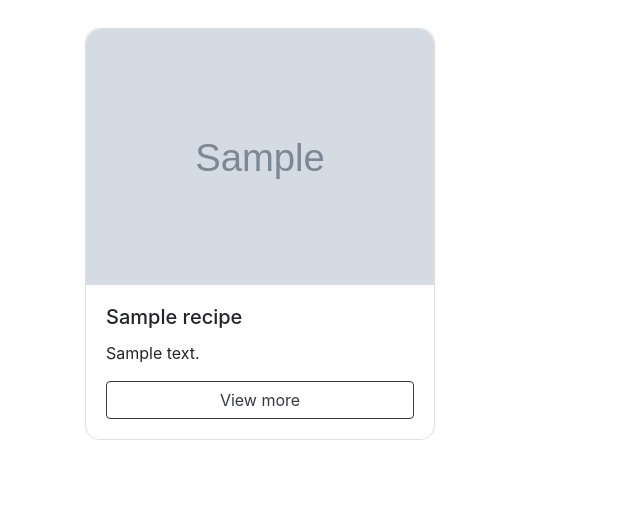
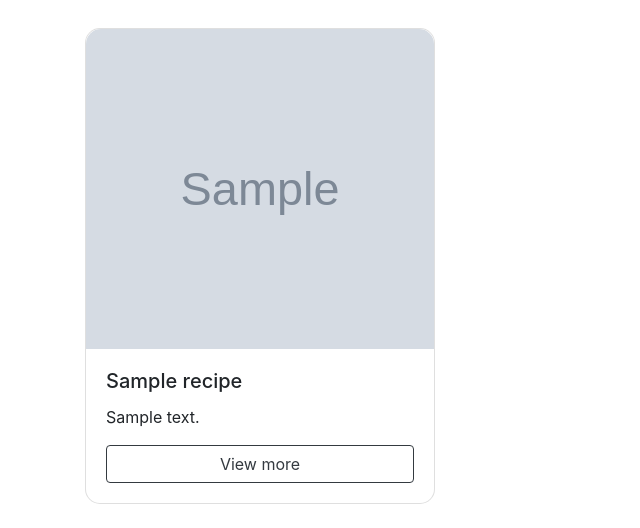
Before and after one commit to AlenKrga1/RevisedCookApplication, a Flask app: page / in a window 1280 px wide. Shown: the part 302-830 px from the top of the page, without its empty margins (0-640 px from the left). Before the commit the page ends 742 px from the top, so only its background shows below. Run offline with Flask 2, Linux system fonts and the light colour scheme; grey boxes marked "Sample" are stand-in pictures; a database or web service that is not in the repository returns one stand-in record (values such as "Sample title"); some libraries are stand-ins or nearby versions.

Commit message:
Card image bug fix

```diff
--- a/templates/home.html
+++ b/templates/home.html
@@ -11,7 +11,7 @@
     {% for recipe in recipes %}
     <div class="col-xs-12 col-sm-12 col-md-6 col-lg-4">
         <div class="card mb-2 rounded-card">
-            <a href="{{ url_for('recipe_details', recipe_id=recipe._id) }}"><img src="{{ url_for('get_file', filename=recipe.image) }}" style="height: 20vw; object-fit: cover; width: 100%; border-radius: 15px 15px 0 0;" class=""></a>
+            <a href="{{ url_for('recipe_details', recipe_id=recipe._id) }}"><img src="{{ url_for('get_file', filename=recipe.image) }}" style="height: 40vh; object-fit: cover; width: 100%; border-radius: 15px 15px 0 0;" class=""></a>
             <div class="card-body">
                 <h5 class="card-title">{{ recipe.name }}</h5>
                 <p class="card-text">{{ recipe.description|truncate(50) }}</p>
```
